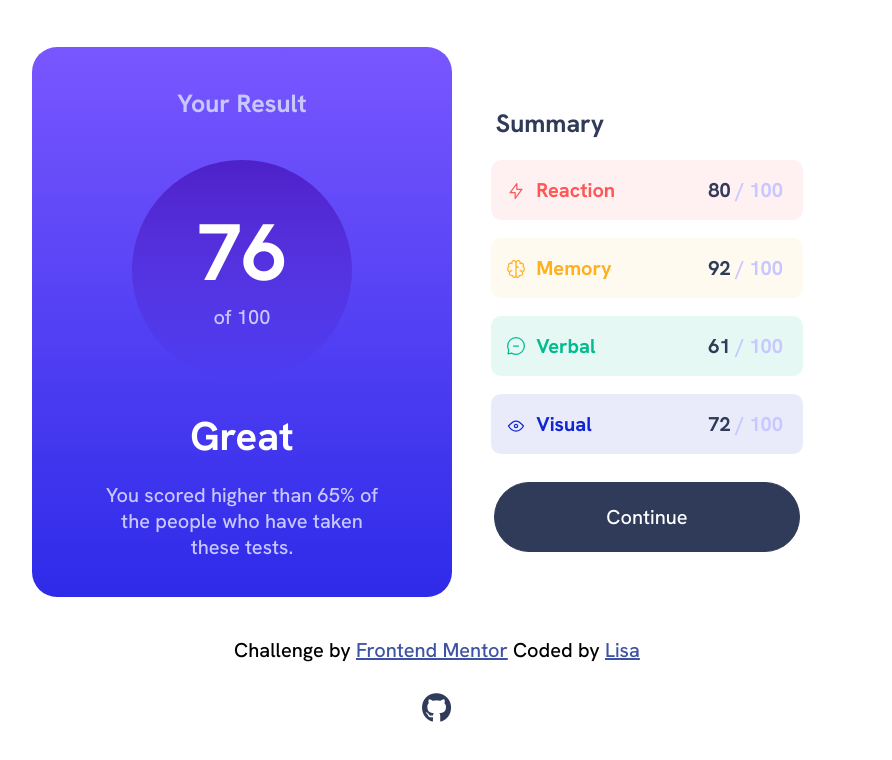
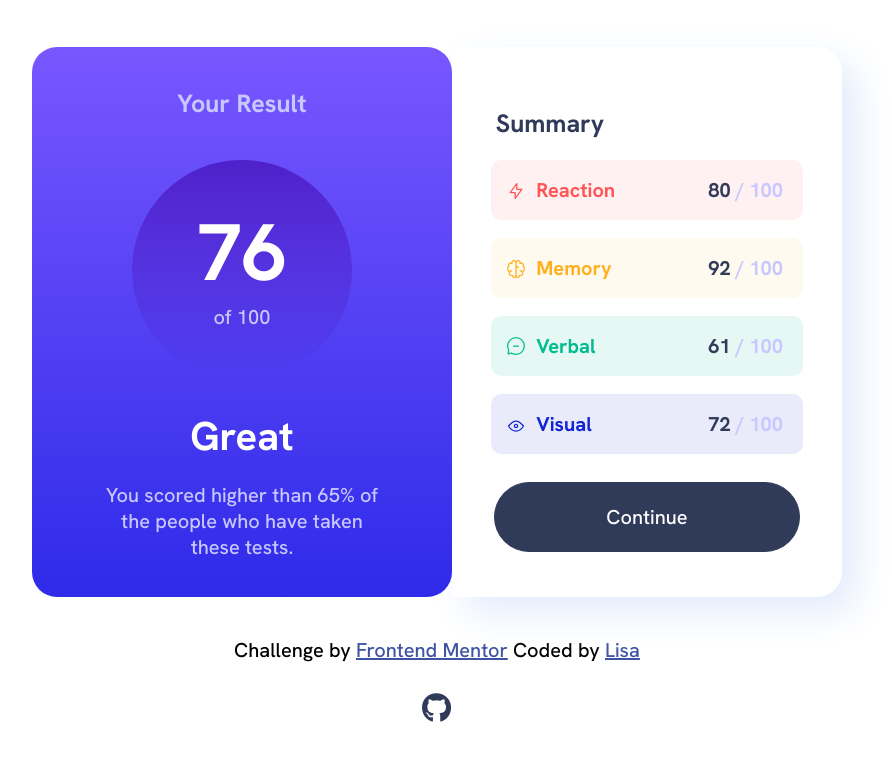
Before and after one commit to CrypticMango/results-summary-component, a plain HTML site: page index.html in a window 1536 px wide. Shown: the whole page, without its empty margins (331-1223 px from the left). Drawn offline with Linux system fonts and the light colour scheme.

Commit message:
added box shadow to summary side

```diff
--- a/style.css
+++ b/style.css
@@ -245,6 +245,7 @@ button {
         border-radius: 0px 25px 25px 0px;
         z-index: 1;
         padding: 0px 25px;
+        box-shadow: 15px 15px 40px rgb(225, 234, 252);
     }
 
     .stats {
@@ -255,6 +256,4 @@ button {
         font-size: 20px;
         margin-top: 40px;
     }
-
-
 }
```
